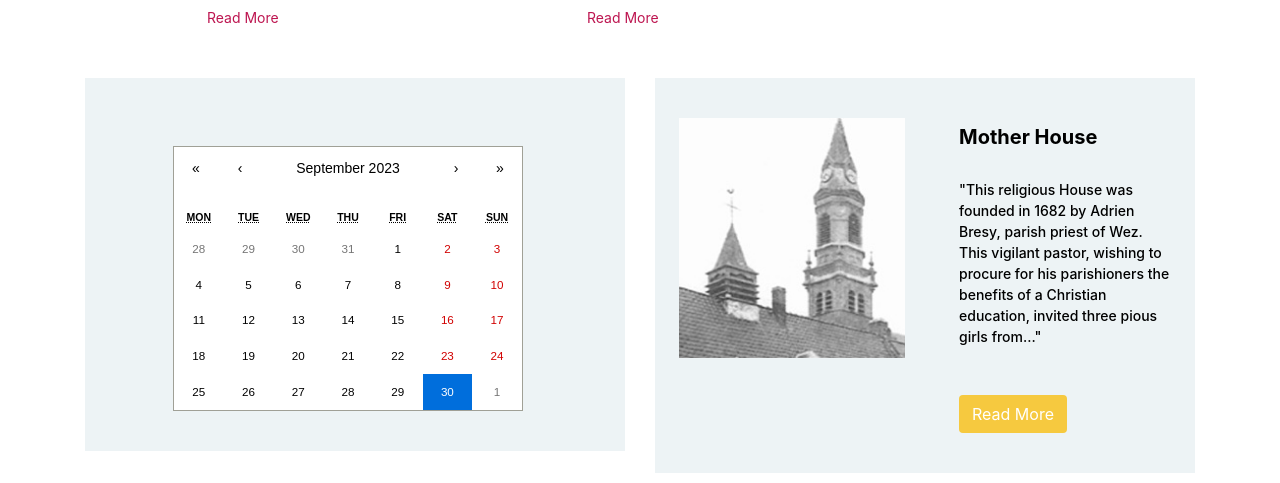
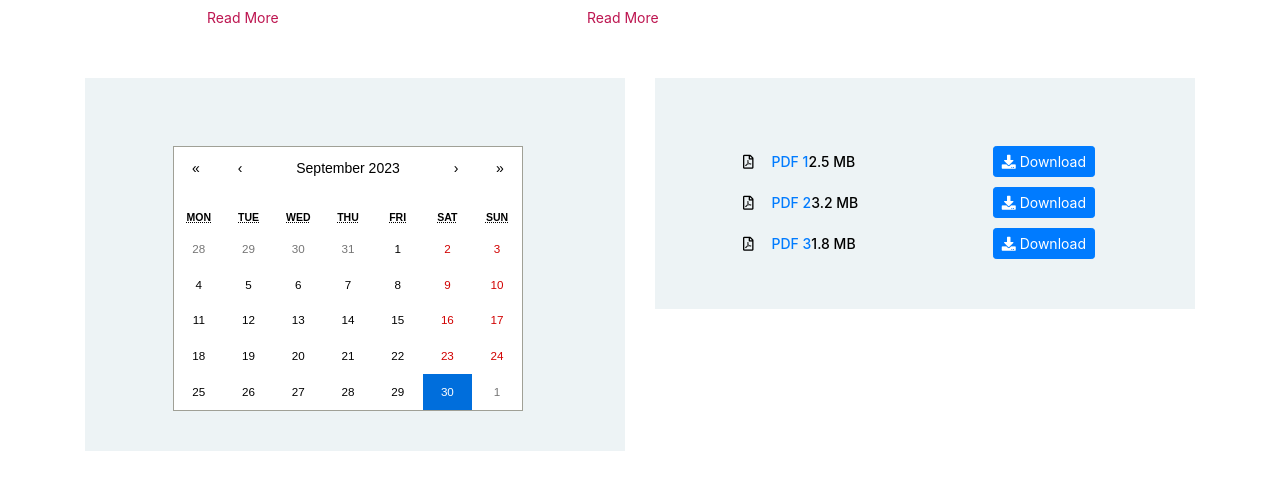
Before and after one commit to sakthi-sakthi/St-Charles, a React (Create React App) app: page / in a window 1280 px wide. Shown: the part 2419-2902 px from the top of the page. Built offline with nearby package versions, Linux system fonts and the light colour scheme.

Commit message:
pdf design add
pdf design add

```diff
--- a/package.json
+++ b/package.json
@@ -14,6 +14,7 @@
     "bootstrap": "^5.3.2",
     "date-fns": "^2.30.0",
     "jquery": "^3.7.1",
+    "pdfjs-dist": "^3.11.174",
     "react": "^18.2.0",
     "react-big-calendar": "^1.8.4",
     "react-bootstrap": "^2.9.0",
--- a/public/style.css
+++ b/public/style.css
@@ -2439,3 +2439,31 @@ margin-left: 50px;
     border: 3px solid #fff;
     border-radius: 50%;
 }
+
+/* Style for the PDF link container */
+.pdf-link {
+    display: flex;
+    align-items: center;
+    margin-bottom: 10px;
+    /* Adjust as needed for spacing between links */
+}
+
+/* Style for the PDF logo */
+.pdf-logo {
+    flex: 0 0 auto;
+    /* Prevent it from growing */
+    margin-right: 10px;
+    /* Adjust spacing between logo and text */
+}
+
+/* Style for PDF info (name and size) */
+.pdf-info {
+    flex-grow: 1;
+    /* Allow it to grow and take available space */
+}
+
+/* Style for the download button */
+.pdf-download {
+    flex: 0 0 auto;
+    /* Prevent it from growing */
+}
--- a/src/components/churchstatic.js
+++ b/src/components/churchstatic.js
@@ -5,6 +5,24 @@ import { Modal } from "react-bootstrap";
 import { format } from "date-fns";
 
 function Churchstatic() {
+  const pdfLinks = [
+    {
+      name: "PDF 1",
+      url: "https://salemdiocese.org/wp-content/uploads/2023/09/News-Letter_compressed.pdf",
+      size: "2.5 MB",
+    },
+    {
+      name: "PDF 2",
+      url: "https://salemdiocese.org/wp-content/uploads/2023/09/News-Letter_compressed.pdf",
+      size: "3.2 MB",
+    },
+    {
+      name: "PDF 3",
+      url: "https://salemdiocese.org/wp-content/uploads/2023/09/News-Letter_compressed.pdf",
+      size: "1.8 MB",
+    },
+  ];
+
   const [date, setDate] = useState(new Date());
   const [events, setEvents] = useState([
     {
@@ -64,27 +82,39 @@ function Churchstatic() {
             </div>
             <div className="col-12 col-lg-6">
               <div className="cause-wrap d-flex flex-wrap justify-content-between">
-                <figure className="m-0">
-                  <img src="images/logos/house.jpg" alt="" />
-                </figure>
                 <div className="cause-content-wrap">
-                  <header className="entry-header d-flex flex-wrap align-items-center">
-                    <h3 className="entry-title w-100 m-0">
-                      <a href="#">Mother House</a>
-                    </h3>
-                  </header>
-                  <div className="entry-content">
-                    <p className="m-0">
-                      "This religious House was founded in 1682 by Adrien Bresy,
-                      parish priest of Wez. This vigilant pastor, wishing to
-                      procure for his parishioners the benefits of a Christian
-                      education, invited three pious girls from..."
-                    </p>
-                  </div>
-                  <div className="entry-footer mt-5">
-                    <a href="#" className="btn gradient-bg mr-2">
-                      Read More
-                    </a>
+                  <header className="entry-header d-flex flex-wrap align-items-center"></header>
+                  <div className="entry-content" id="calcont">
+                    {pdfLinks.map((pdf, index) => (
+                      <div
+                        key={index}
+                        className="pdf-link d-flex align-items-center"
+                      >
+                        <div className="pdf-logo">
+                          <i className="far fa-file-pdf mr-2"></i>
+                        </div>
+                        <div className="pdf-info">
+                          <a
+                            href={pdf.url}
+                            target="_blank"
+                            rel="noopener noreferrer"
+                          >
+                            {pdf.name}
+                          </a>
+                          <span className="pdf-size">{pdf.size}</span>
+                        </div>
+                        <div className="pdf-download ml-auto">
+                          <a
+                            href={pdf.url}
+                            target="_blank"
+                            rel="noopener noreferrer"
+                            className="btn btn-primary btn-sm"
+                          >
+                            <i className="fas fa-download"></i> Download
+                          </a>
+                        </div>
+                      </div>
+                    ))}
                   </div>
                 </div>
               </div>
```
Also changed, not shown: src/pages/sub.js (added), 1 other file (tests, documents, lock files or other folders).
